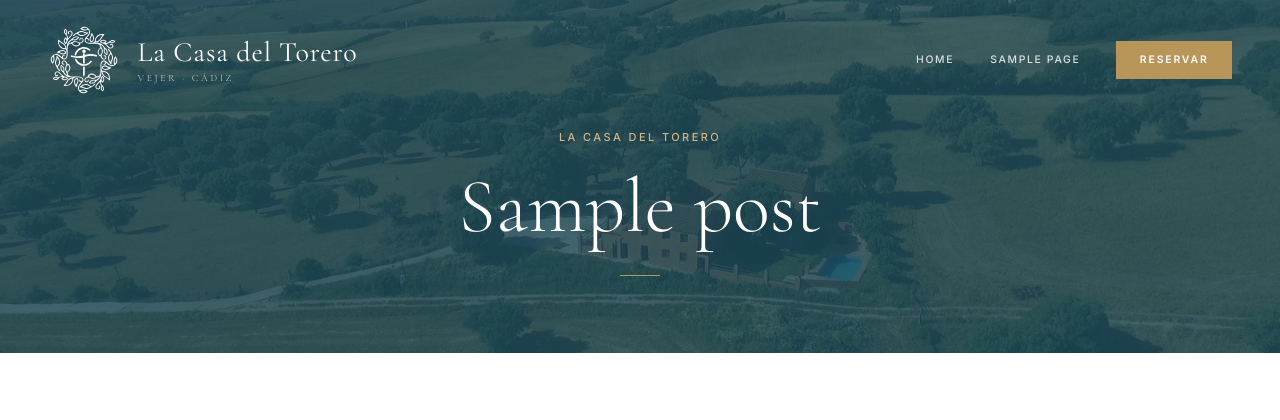
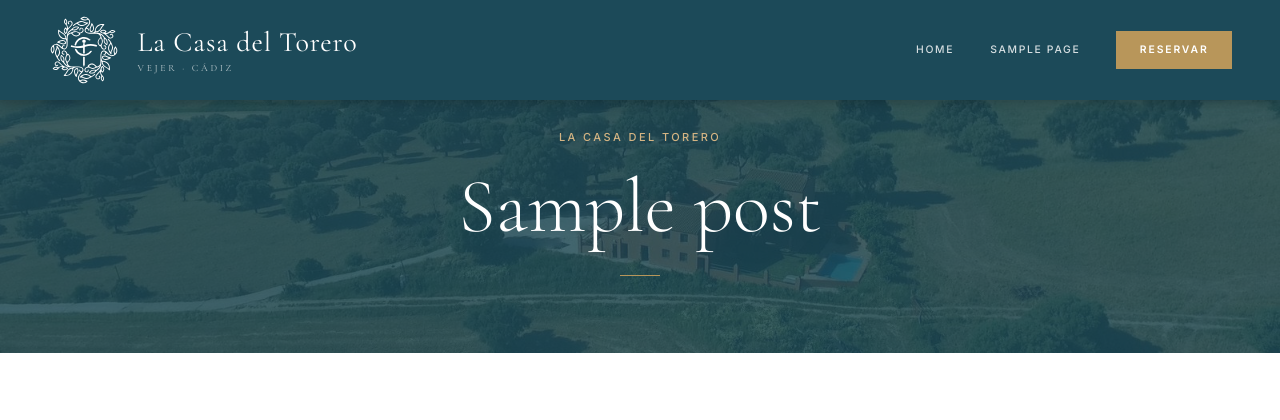
Before and after one commit to dgalcab/casadeltorero, a WordPress theme: template page.php in a window 1280 px wide. Shown: the top 420 px of the page. Run offline with PHP 8.4 and a stand-in for WordPress, Linux system fonts and the light colour scheme; the site name, menu and one post (Sample post) are stand-ins, and other content is empty; some libraries are stand-ins or nearby versions.

Commit message:
Fix header on secondary pages: use solid blue class instead of white scrolled
- Add .solid CSS class: dark blue background for all secondary pages
- header.php: use 'solid' class on non-home pages (was 'scrolled' = white)
- scrolled class kept for JS scroll behavior on home page

https://claude.ai/code/session_014wA5UvHab6ecHnUzPAQj3i

```diff
--- a/assets/css/main.css
+++ b/assets/css/main.css
@@ -68,6 +68,10 @@ h1,h2,h3,h4 { font-family: var(--serif); font-weight: 400; line-height: 1.15; }
 #site-header.scrolled {
   background: rgba(255,255,255,.97); backdrop-filter: blur(10px);
   padding: .875rem 0; box-shadow: 0 1px 0 var(--border);
+}
+#site-header.solid {
+  background: var(--blue);
+  padding: .875rem 0; box-shadow: 0 2px 12px rgba(0,0,0,.25);
 }
 #site-header .container { display: flex; align-items: center; justify-content: space-between; }
 
--- a/header.php
+++ b/header.php
@@ -8,7 +8,7 @@
 <body <?php body_class(); ?>>
 <?php wp_body_open(); ?>
 
-<header id="site-header" class="site-header<?php echo is_front_page() ? '' : ' scrolled'; ?>">
+<header id="site-header" class="site-header<?php echo is_front_page() ? '' : ' solid'; ?>">
   <div class="container">
     <a href="<?php echo esc_url(home_url('/')); ?>" class="site-logo" aria-label="La Casa del Torero">
       <?php get_template_part('inc/logo'); ?>
```
